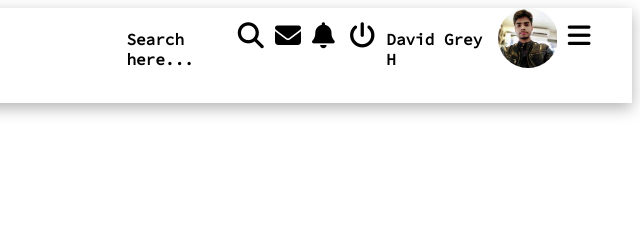
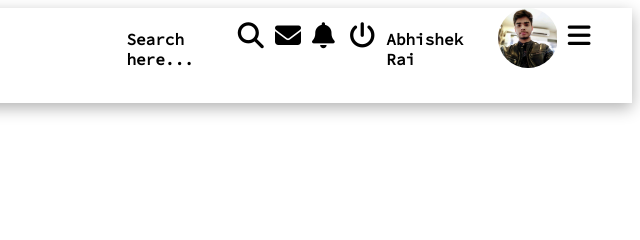
Before and after one commit to ab-rai/dashboard, a plain HTML site: page index.html in a window 1280 px wide. Shown: the top 240 px of the page, 640-1280 px from the left. Drawn offline with Linux system fonts and the light colour scheme.

Commit message:
Update index.html

```diff
--- a/index.html
+++ b/index.html
@@ -31,7 +31,7 @@
         <i class="header_icons_shadow fas fa-bell" style="font-size: 26px;"></i>
         <i class="header_icons_shadow fas fa-power-off" style="font-size: 26px;"></i>
         <div class="user_name">
-          <h4>David Grey H</h4>
+          <h4>Abhishek Rai</h4>
         </div>
         <div class="dp_cropper">
           <img src="dp101.png" alt="display_pic" class="dp" />
```
